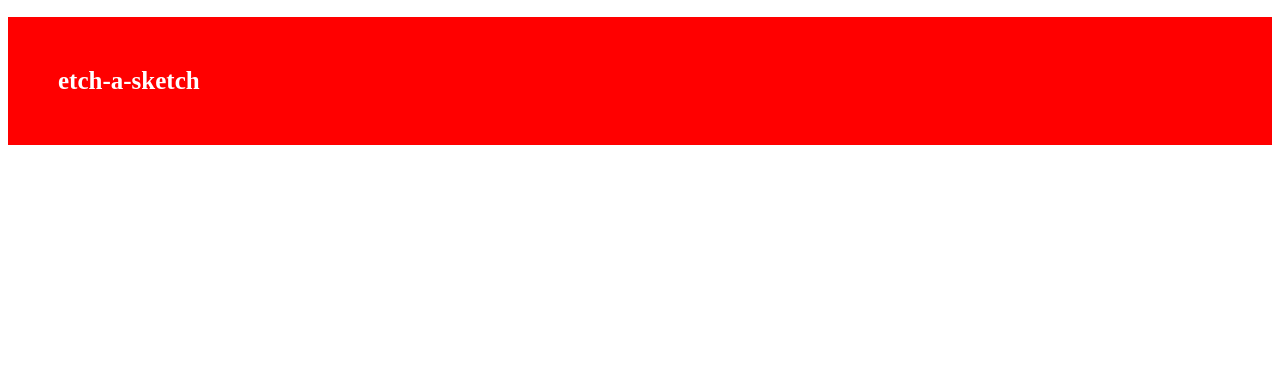
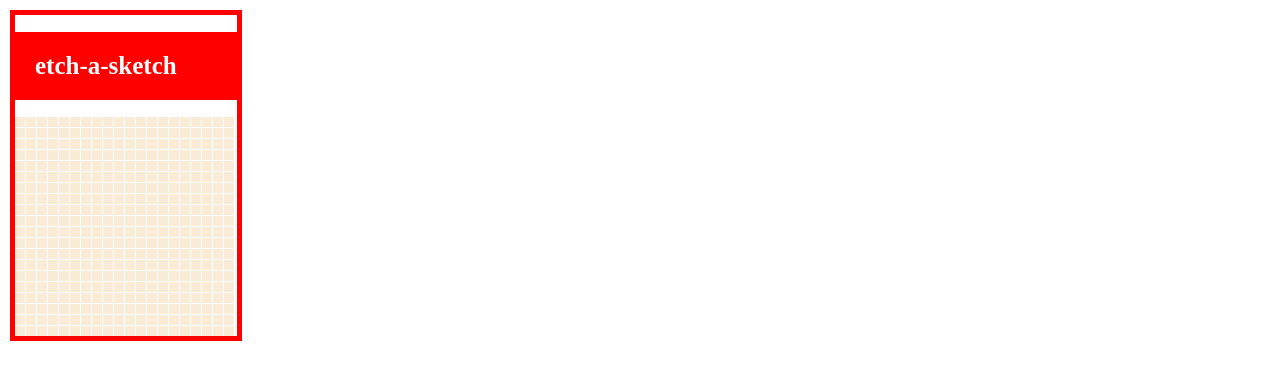
Before and after one commit to eric12345678910/opEtchASketch, a plain HTML site: page index.html in a window 1280 px wide. Drawn offline with Linux system fonts and the light colour scheme.

Commit message:
Update grid to 20x20 cells

```diff
--- a/script.js
+++ b/script.js
@@ -2,9 +2,9 @@
 
 
 document.addEventListener('DOMContentLoaded', () => {
-    for (let i = 0; i < 16; i++){
+    for (let i = 0; i < 400; i++){
         let section = document.getElementById('sketchPad');
         let div = document.createElement('div');
         section.appendChild(div);
     }
-})
+});
--- a/style.css
+++ b/style.css
@@ -1,10 +1,26 @@
-*{
-    color: blue;
+body{
+    margin: 10px;
+    border: 5px solid red;
+    padding: 0;
+    max-width: 222px;
 }
-
 h1{
     color: white;
     background-color: red;
-    padding: 50px;
+    padding: 20px;
     font-size: 25px;
 }
+
+#sketchPad{
+    display: flex;
+    flex-wrap: wrap;
+    max-width: 220px;
+    gap: 1px;
+
+}
+
+div{
+    background-color: antiquewhite;
+    height: 10px;
+    width: 10px;
+}
```
